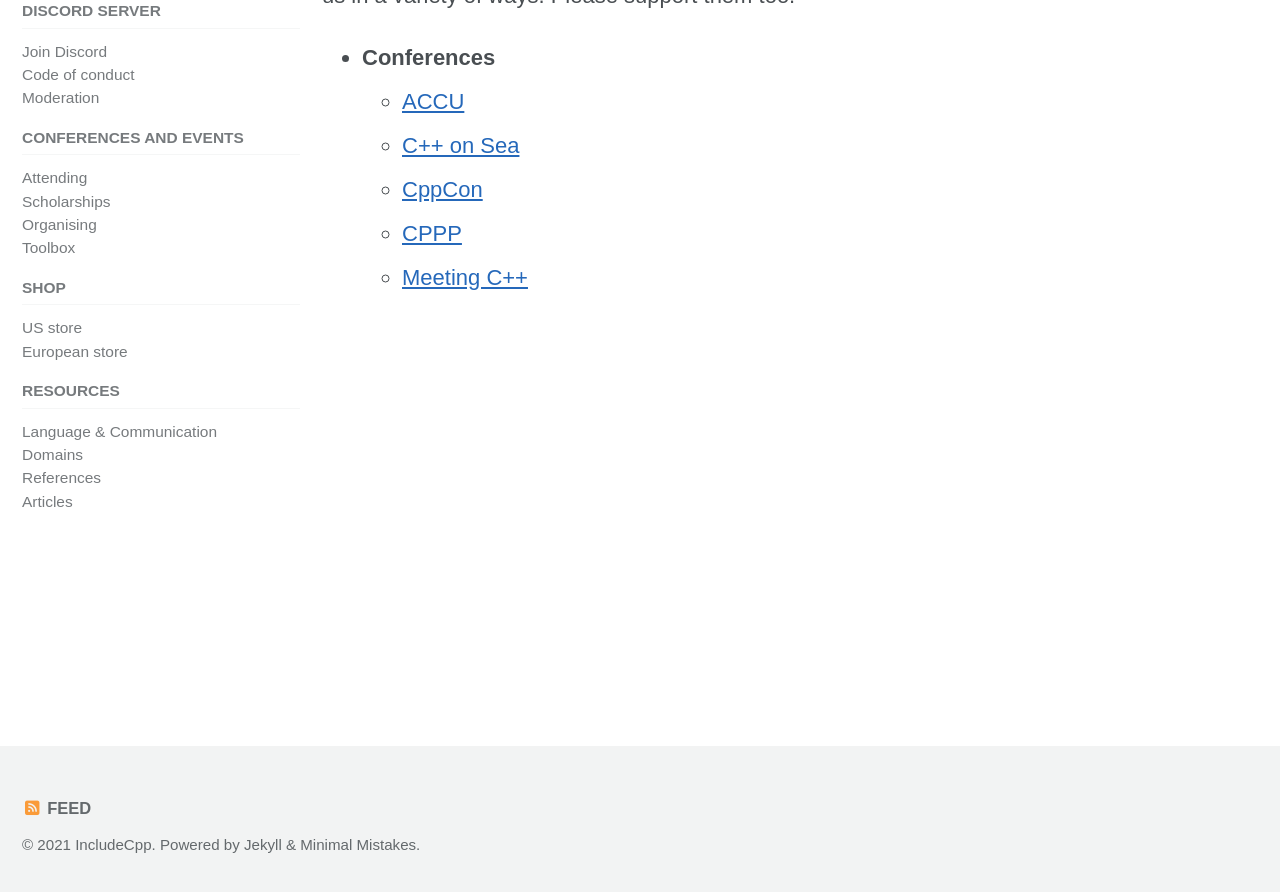
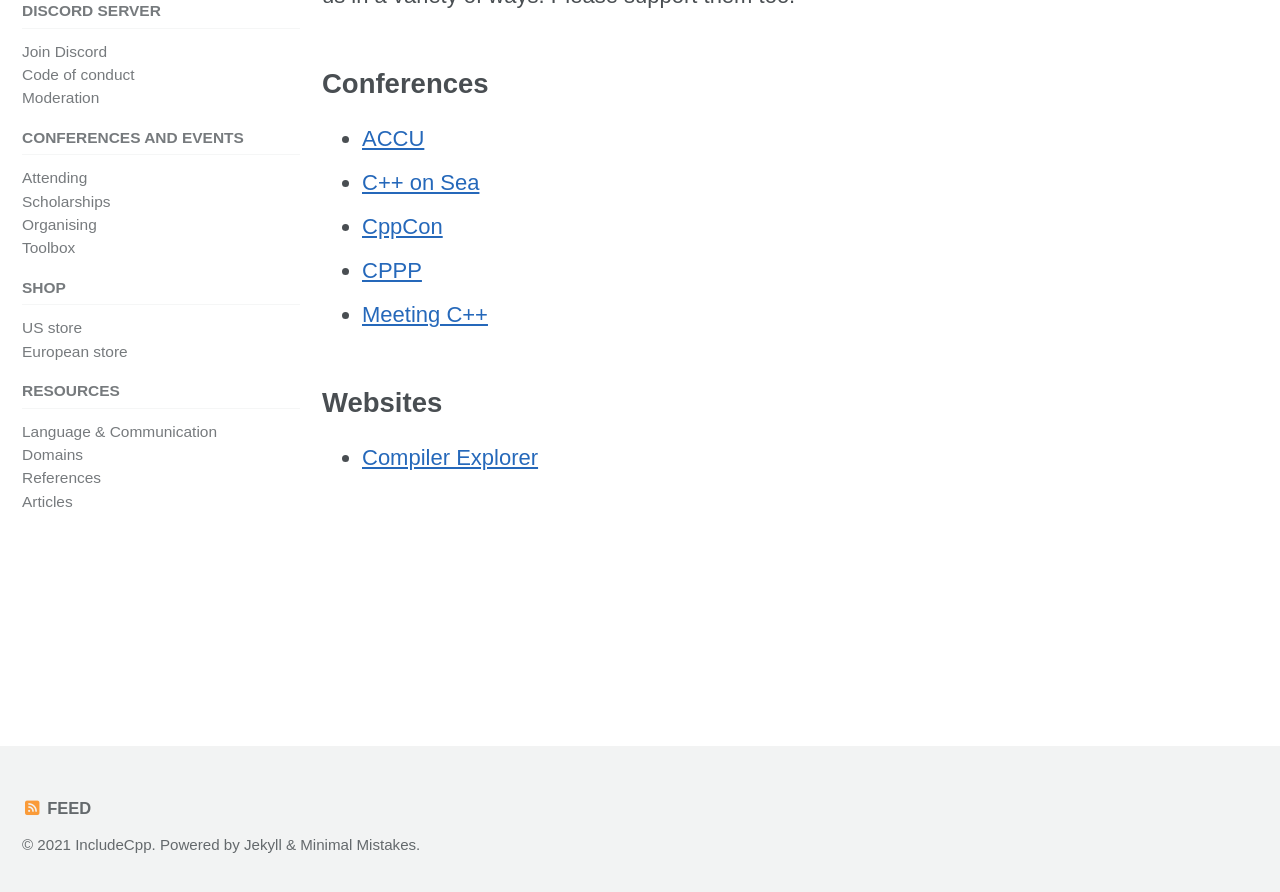
Before and after one commit to include-cpp/include-cpp.github.io, a Jekyll site: the page built from community-sponsors.md, in a window 1280 px wide and 900 px high, scrolled down 279 px. Shown: the top 892 px of the window. Built offline with Jekyll 4.4.1, drawn with Linux system fonts in a browser that asks for light colours; cached includes are drawn as plain includes; nearby versions of some CDN libraries.

Commit message:
Add Compiler Explorer to the community sponsors page

```diff
--- a/community-sponsors.md
+++ b/community-sponsors.md
@@ -5,9 +5,14 @@ title: "Community sponsors"
 
 Many conferences, organizations, and websites help to promote us in a variety of ways. Please support them too.
 
-* **Conferences**
-    * [ACCU](https://accu.org)
-    * [C++ on Sea](https://cpponsea.uk)
-    * [CppCon](https://cppcon.org)
-    * [CPPP](https://cppp.fr)
-    * [Meeting C++](https://meetingcpp.com)
+## Conferences
+
+* [ACCU](https://accu.org)
+* [C++ on Sea](https://cpponsea.uk)
+* [CppCon](https://cppcon.org)
+* [CPPP](https://cppp.fr)
+* [Meeting C++](https://meetingcpp.com)
+
+## Websites
+
+* [Compiler Explorer](https://godbolt.org)
```
